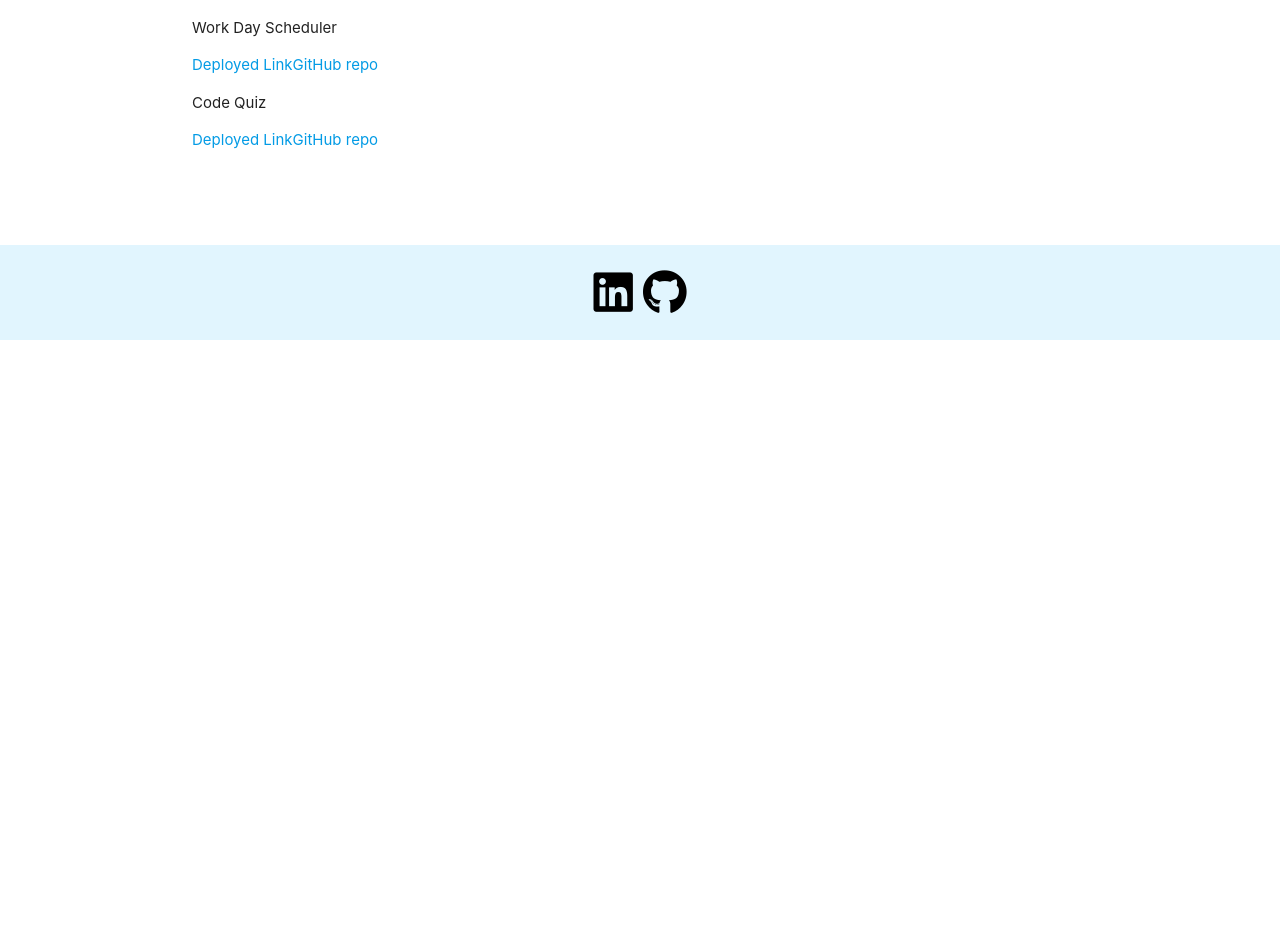
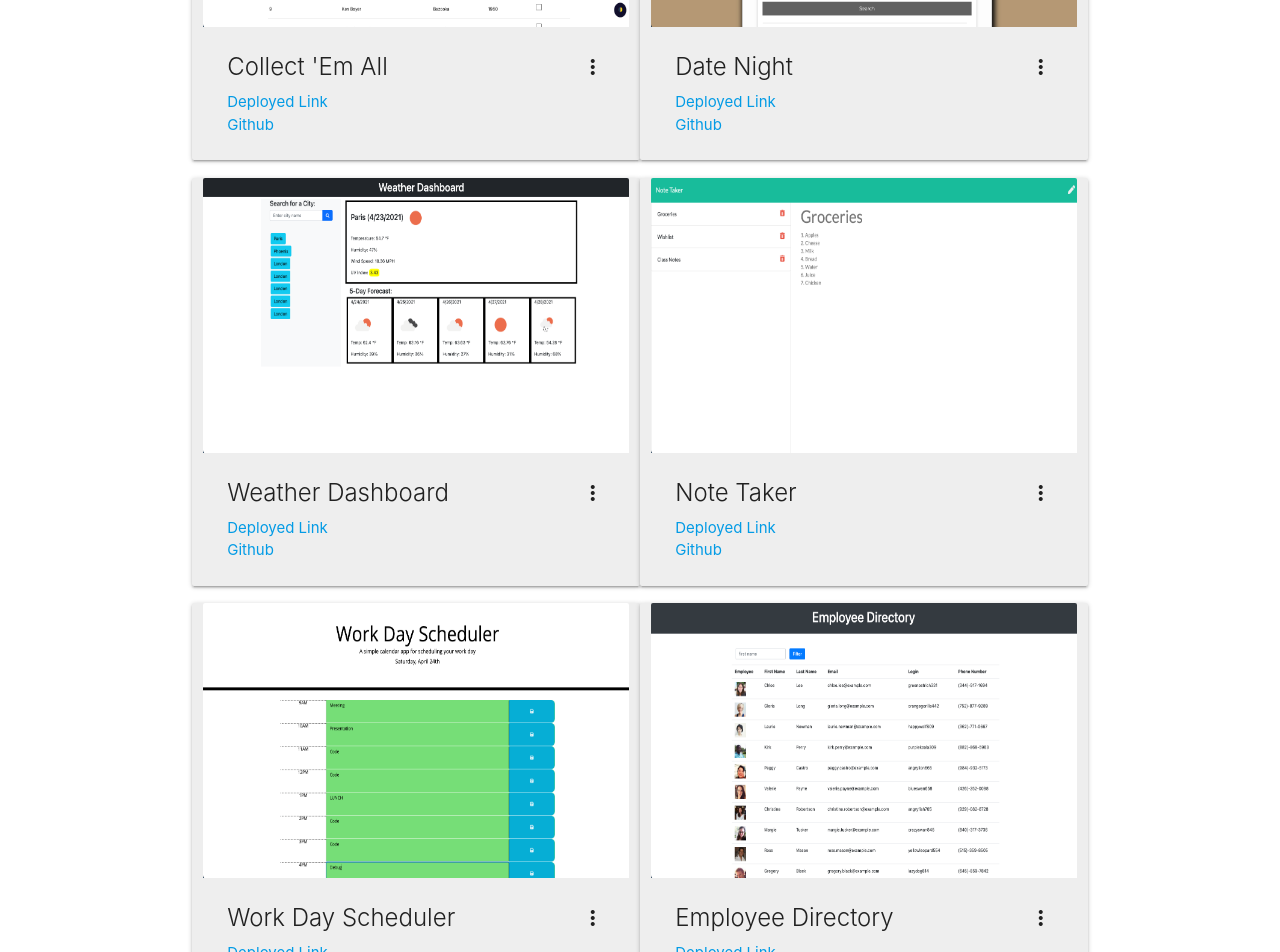
Before and after one commit to martinmondaca/Portfolio_React, a React (Create React App) app: page /portfolio in a window 1280 px wide. Shown: the part 460-1412 px from the top of the page. Before the commit the page ends 800 px from the top, so only its background shows below. Built offline with nearby package versions, Linux system fonts and the light colour scheme.

Commit message:
added description and screenshot to all projects. also changed color of each project card to light gray

```diff
--- a/src/components/Project/index.js
+++ b/src/components/Project/index.js
@@ -1,74 +1,93 @@
 import React from "react";
-import Header from "../Header/index.js"
+import "./style.css"
+import cardCollectorScreenshot from "../../assets/images/cardcollector.png"
+import dateNightScreenshot from "../../assets/images/datenight.png"
+import weatherScreenshot from "../../assets/images/weatherdashboard.png"
+import noteTakerScreenshot from "../../assets/images/notetaker.png"
+import schedulerScreenshot from "../../assets/images/scheduler.png"
+import employeeDirectoryScreenshot from "../../assets/images/employeedirectory.png"
 
 const projects = [
     {
         title: "Collect 'Em All",
+        description: "Collect ’Em All is an application used to track physical card collections digitally. Specifically, the current application is designed for Bazooka Baseball cards for the years 1959 to 1990. This application is deployed using Heroku, and is designed to be a digital DNA of a users physical card collections.",
         deployed: "card-collector0.herokuapp.com/",
         github: "https://github.com/martinmondaca/Card_Collector",
-        image: "empty"
+        image: cardCollectorScreenshot,
     },
     {
         title: "Date Night",
+        description: "The Date night application is designed to help individuals plan the perfect dinner and a movie date. The application takes in the users movie choice and zip code in order to provide a curated list of restaurants that would best go with their movie choice.",
         deployed: "https://tiffcrockett.github.io/dinner-movie-app/",
         github: "https://github.com/martinmondaca/dinner-movie-app",
-        image: "empty"
+        image: dateNightScreenshot
     },
     {
         title: "Weather Dashboard",
+        description: "Weather Dashboard is an application that allows you to view the current weather for a selected city. You can also view a 5-day forecast for that specified location.",
         deployed: "https://martinmondaca.github.io/Weather_Dashboard/",
         github: "https://github.com/martinmondaca/Weather_Dashboard",
-        image: "empty"
+        image: weatherScreenshot
     },
     {
         title: "Note Taker",
+        description: "This application is designed for writing, saving, and editing personal notes. This app uses Node.js, Express.js, and saves and retrieves information from a JSON file.",
         deployed: "https://secret-bayou-08688.herokuapp.com/notes",
         github: "https://github.com/martinmondaca/Note_Taker",
-        image: "empty"
+        image: noteTakerScreenshot
     },
     {
         title: "Work Day Scheduler",
+        description: "This is a simple application used to keep track of daily tasks during the work day.",
         deployed: "https://martinmondaca.github.io/Work_Day_Scheduler/",
         github: "https://github.com/martinmondaca/Work_Day_Scheduler",
-        image: "empty"
+        image: schedulerScreenshot
     },
 
     {
-        title: "Code Quiz",
-        deployed: "https://martinmondaca.github.io/Code_Quiz/",
-        github: "https://github.com/martinmondaca/Code_Quiz",
-        image: "empty"
+        title: "Employee Directory",
+        description: "This is a single-page application that is built using React. It generates a random directory of 50 employees that the user can sort by clicking on a specific column. The employees can also be filtered by first name.",
+        deployed: "https://martinmondaca.github.io/Employee_Directory/",
+        github: "https://github.com/martinmondaca/Employee_Directory",
+        image: employeeDirectoryScreenshot
     }
 ]
 
 function Project() {
     return (
-        <>
 
-            <Header />
-            <div className="container ">
+        <main className="container row">
+            <h3 className="pageTitle center-align">My Work</h3>
 
-                {
-                    projects.map((each) => {
-                        return (
-                            <div className="col-6">
+            {
+                projects.map((each) => {
+                    return (
+                        <div className="card grey lighten-3 col l6 m10 offset-m1 s10 offset-s1 hoverable app-holder">
+                            <div className="card-image waves-effect waves-block waves-ligh">
+                                <img className="activator" src={each.image} alt="App Screenshot" height="275" width="75"></img>
+                            </div>
 
-                                <p>{each.title}</p>
-                                <a href={each.deployed}>Deployed Link</a>
-                                <a href={each.github}>GitHub repo</a>
+                            <div className="card-content">
+                                <span className="card-title activator grey-text text-darken-4">{each.title}<i class="material-icons right">more_vert</i></span>
+                                <p><a href={each.deployed}>Deployed Link</a></p>
+                                <p><a href={each.github}>Github</a></p>
 
                             </div>
 
-                        )
-
-                    })
+                            <div className="card-reveal">
+                                <span className="card-title grey-text text-darken-4">{each.title}<i className="material-icons right">close</i></span>
+                                <p>{each.description}</p>
+                            </div>
 
 
-                }
 
+                        </div>
+                    )
 
-            </div>
-        </>
+                })
+
+            }
+        </main>
     )
 
 }
--- /dev/null
+++ b/src/components/Project/style.css
@@ -0,0 +1,4 @@
+.app-holder{
+    margin-bottom: 10px;
+
+}
```
